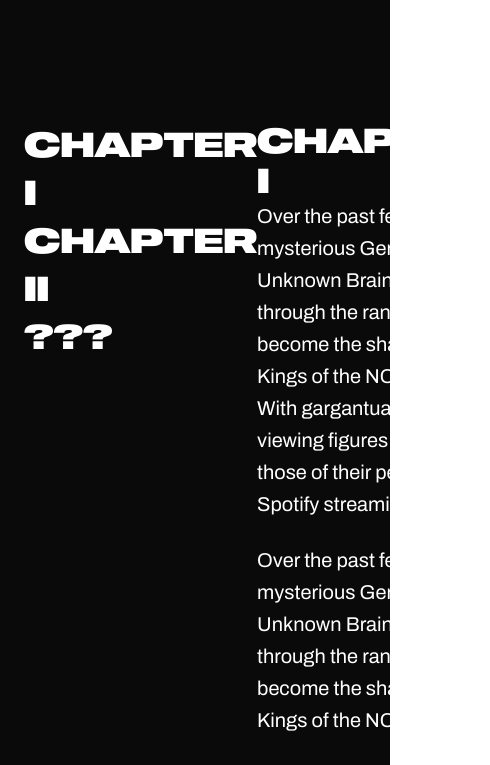
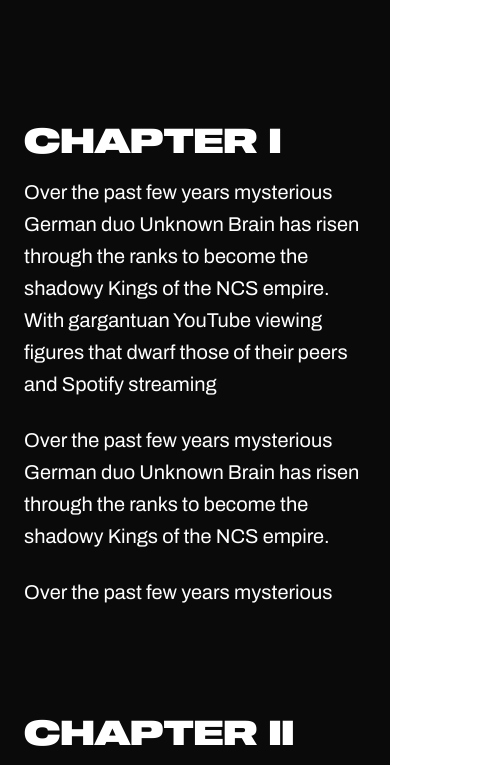
Before and after one commit to spacjar/unknownbrain, a website: page html/index.html in a window 390 px wide. Shown: the part 860-1625 px from the top of the page, 490 px wide, since content can reach past the window. Drawn offline with Linux system fonts and the light colour scheme; files whose address does not match are found by name; a web font is replaced by a local one.

Commit message:
style: responsive mobile view

```diff
--- a/scss/_main.scss
+++ b/scss/_main.scss
@@ -17,13 +17,13 @@
     }
     .header__image-wb {
       margin-top: 40px;
-      background-image: url("../img/WB.jpg");
+      background-image: url("../assets/images/WB.jpg");
       background-position: center;
       background-repeat: no-repeat;
       background-size: cover;
     }
     .header__image-bb {
-      background-image: url("../img/BB.jpg");
+      background-image: url("../assets/images/BB.jpg");
       background-position: center;
       background-repeat: no-repeat;
       background-size: cover;
@@ -76,6 +76,9 @@
   .story {
     &__text {
     }
+    &__header--mobile {
+      display: none;
+    }
     &__block {
       max-width: 480px;
       margin-bottom: 104px;
@@ -95,3 +98,25 @@
       transform: translate3d(-100%, 0, 0)
   }
 }
+
+@media screen and (max-width: 850px) {
+ .story {
+   .container {
+     justify-content: center;
+   }
+   &__text {
+     width: 100%;
+   }
+   &__block {
+     width: 100%;
+     max-width: 100% !important;
+   }
+   &__header--computer {
+    display: none;
+   }
+   &__header--mobile {
+    display: block !important;
+    margin-bottom: 16px;
+   }
+ }
+}
```
Also changed, not shown: css/app.css.
